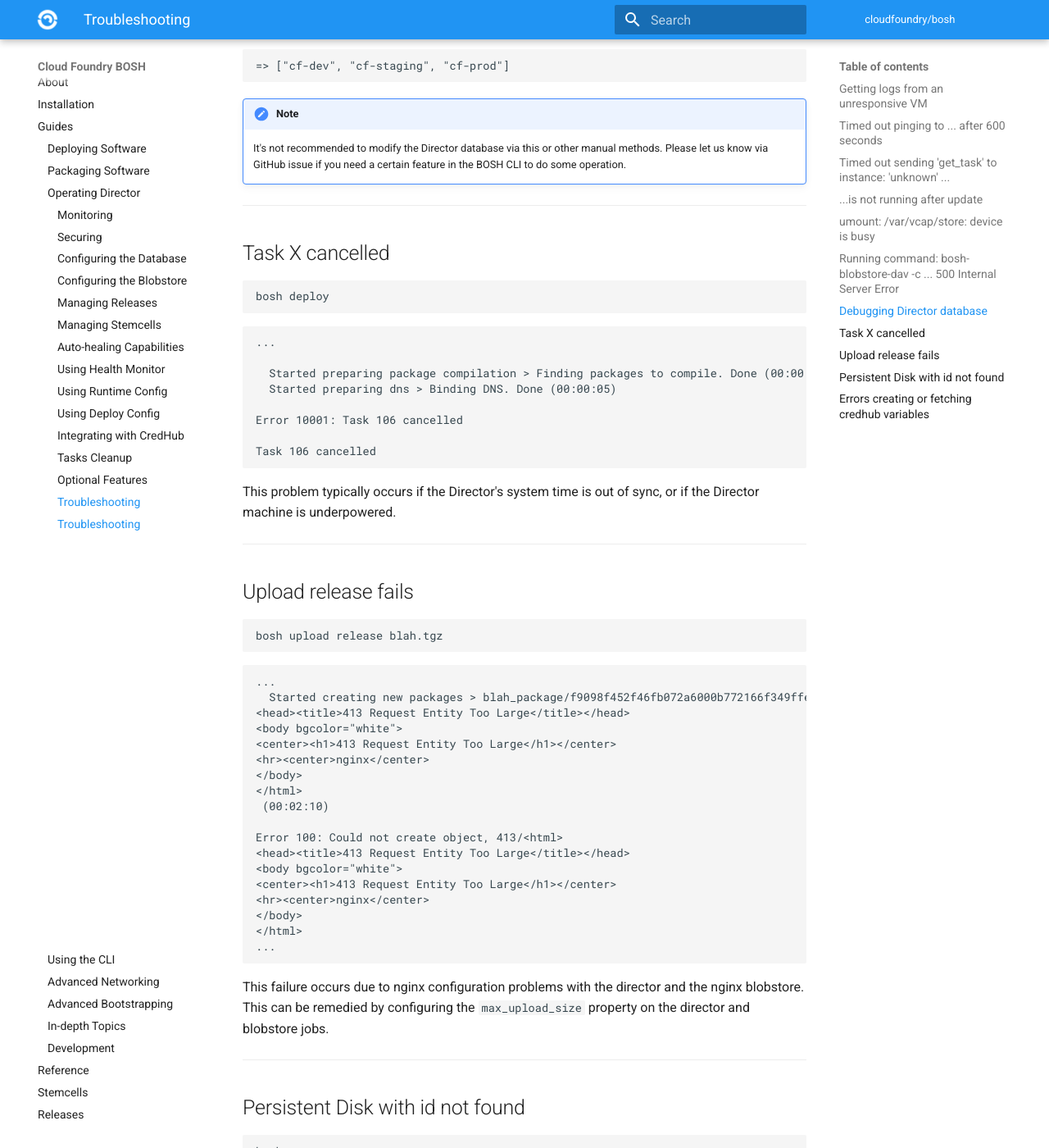
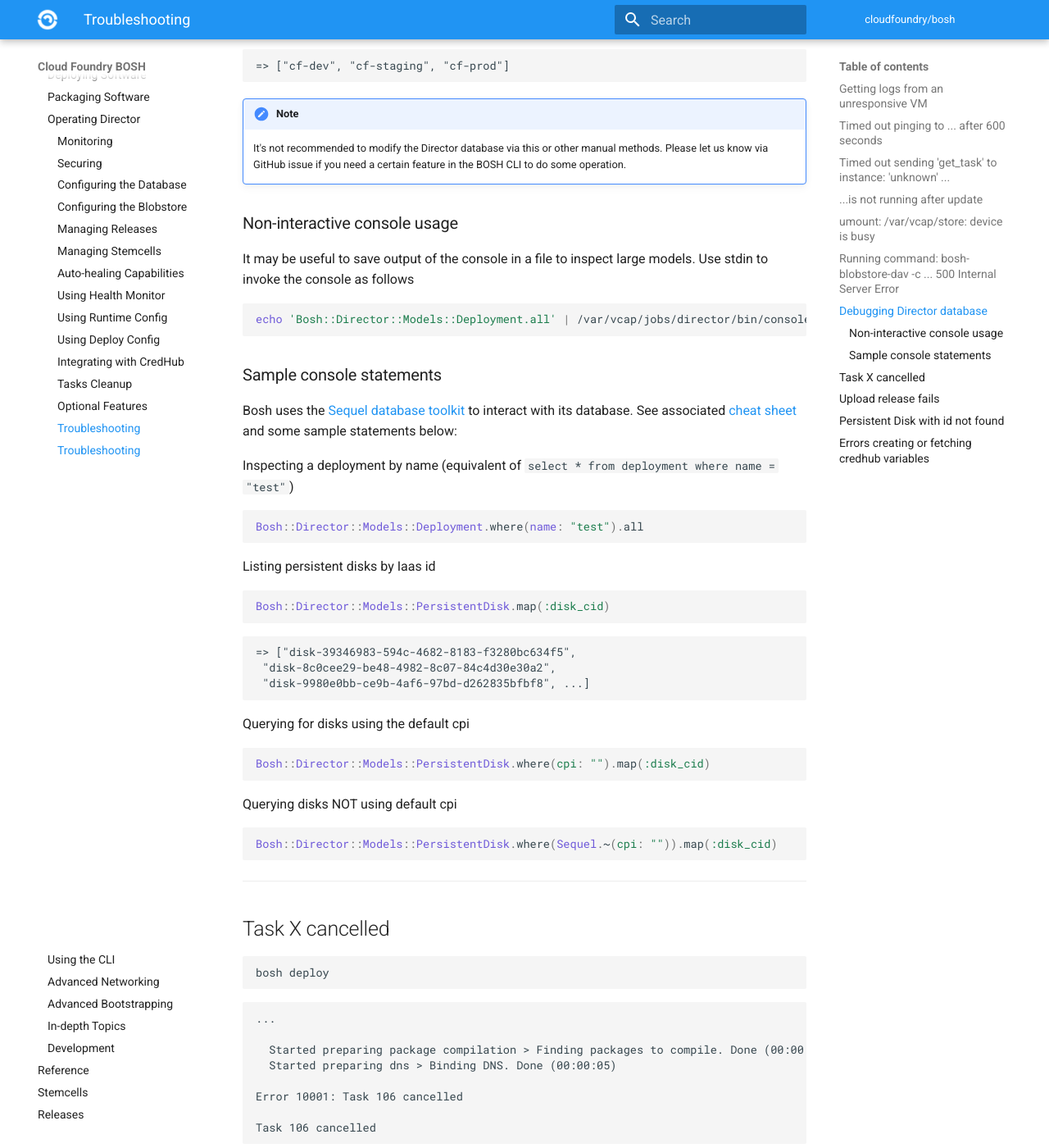
Before and after one commit to cloudfoundry/docs-bosh, an MkDocs documentation site: the page built from content/tips.md, in a window 1280 px wide and 1400 px high, scrolled down 4618 px. Shown: the whole window at 82% size. Built offline with MkDocs 1.6.1 and Material for MkDocs 9.7.7, drawn with Linux system fonts in a browser that asks for light colours; old or Windows-style settings are respelled for this version of MkDocs.

Commit message:
Refine director console sample usage (#881)
Refine director console usage with sample statements and non-interactive usage

````diff
--- a/content/tips.md
+++ b/content/tips.md
@@ -175,6 +175,47 @@ Should result in an array listing the current BOSH deployments, e.g.:
 !!! note
     It's not recommended to modify the Director database via this or other manual methods. Please let us know via GitHub issue if you need a certain feature in the BOSH CLI to do some operation.
 
+### Non-interactive console usage
+
+It may be useful to save output of the console in a file to inspect large models. Use stdin to invoke the console as follows
+
+```shell
+echo 'Bosh::Director::Models::Deployment.all' | /var/vcap/jobs/director/bin/console | tail -n +8 > /tmp/all-deployments.txt
+```
+
+### Sample console statements
+
+Bosh uses the [Sequel database toolkit](https://sequel.jeremyevans.net/) to interact with its database. See associated [cheat sheet](https://sequel.jeremyevans.net/rdoc/files/doc/cheat_sheet_rdoc.html) and some sample statements below:
+
+Inspecting a deployment by name (equivalent of `select * from deployment where name = "test"`)
+```ruby
+Bosh::Director::Models::Deployment.where(name: "test").all
+```
+
+
+Listing persistent disks by Iaas id
+```ruby
+Bosh::Director::Models::PersistentDisk.map(:disk_cid)
+```
+
+```text
+=> ["disk-39346983-594c-4682-8183-f3280bc634f5",
+ "disk-8c0cee29-be48-4982-8c07-84c4d30e30a2",
+ "disk-9980e0bb-ce9b-4af6-97bd-d262835bfbf8", ...]
+```
+
+Querying for disks using the default cpi
+
+```ruby
+Bosh::Director::Models::PersistentDisk.where(cpi: "").map(:disk_cid)
+```
+
+Querying disks NOT using default cpi
+
+```ruby
+Bosh::Director::Models::PersistentDisk.where(Sequel.~(cpi: "")).map(:disk_cid)
+```
+
 ---
 ## Task X cancelled {: #canceled-task }
 
````
